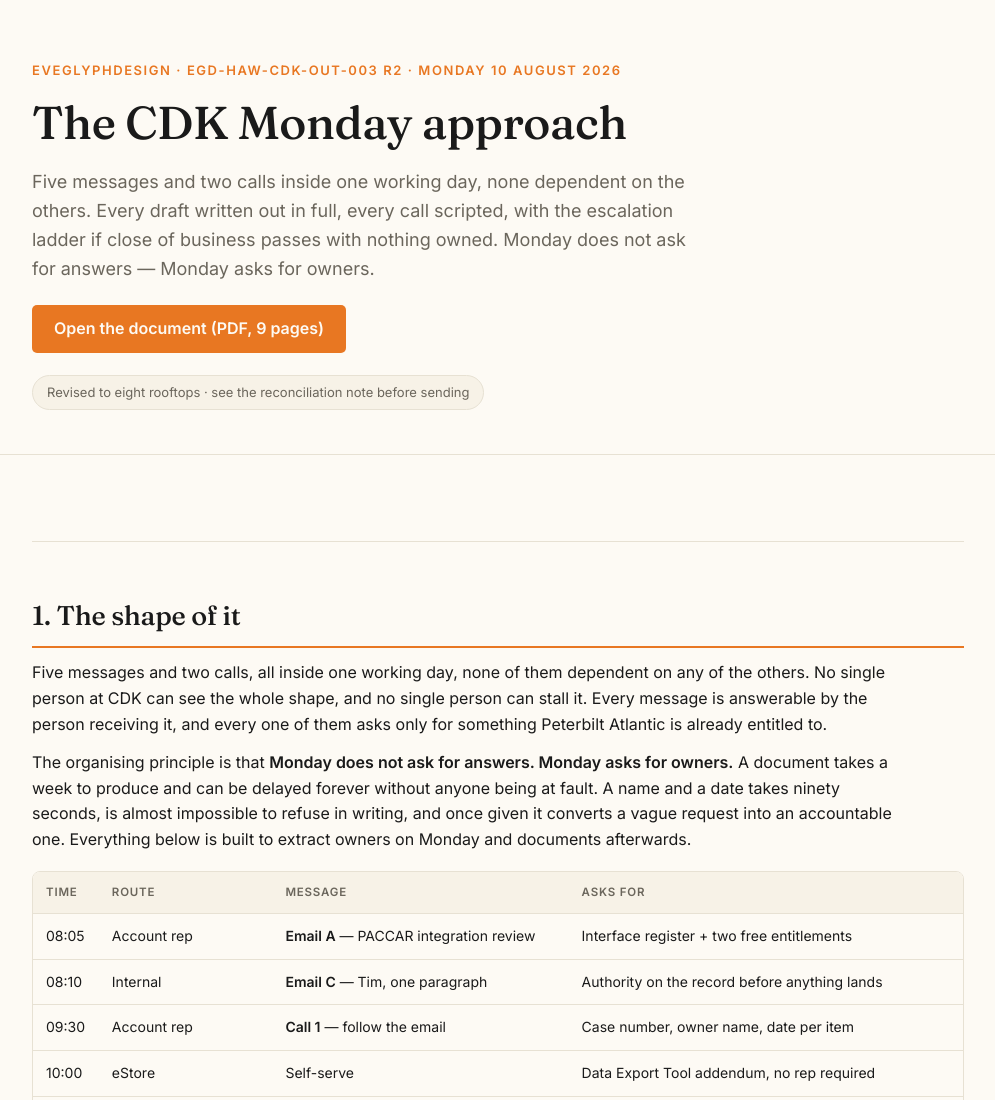
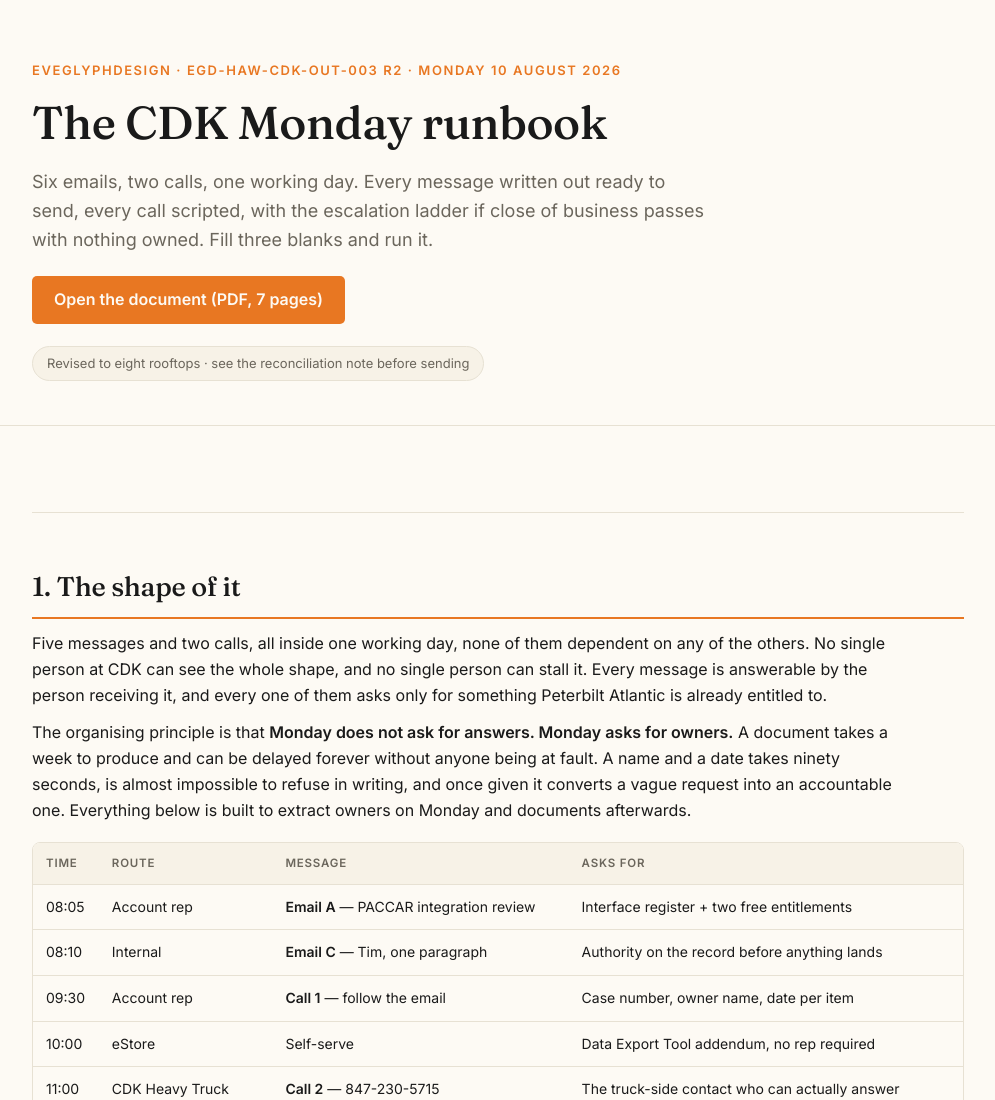
Before and after one commit to EVEglyphDesign/eve-hawkins-cdk-twin, a plain HTML site: page docs/monday/index.html in a window 1280 px wide. Shown: the top 1100 px of the page, without its empty margins (142-1137 px from the left). Drawn offline with Linux system fonts and the light colour scheme.

Commit message:
Monday runbook r2: executable runbook framing, eight-location cover correction across all four documents

```diff
--- a/docs/monday/index.html
+++ b/docs/monday/index.html
@@ -35,10 +35,10 @@
 footer .mark{font-family:'Fraunces',Georgia,serif;font-style:italic;color:var(--ink);font-size:15px}
 @media(max-width:720px){main h2{font-size:23px}table{font-size:13px}}
 </style></head><body>
-<header class="hero"><div class="wrap"><div class="kicker">EVEglyphDesign · EgD-HAW-CDK-OUT-003 r2 · Monday 10 August 2026</div><h1>The CDK Monday approach</h1>
-<p class="lede">Five messages and two calls inside one working day, none dependent on the others. Every draft written out in full, every call scripted, with the escalation ladder if close of business passes with nothing owned. Monday does not ask for answers — Monday asks for owners.</p><a class="cta" href="EVEglyphDesign_CDK_Monday_Approach.pdf">Open the document (PDF, 9 pages)</a>
+<header class="hero"><div class="wrap"><div class="kicker">EVEglyphDesign · EgD-HAW-CDK-OUT-003 r2 · Monday 10 August 2026</div><h1>The CDK Monday runbook</h1>
+<p class="lede">Six emails, two calls, one working day. Every message written out ready to send, every call scripted, with the escalation ladder if close of business passes with nothing owned. Fill three blanks and run it.</p><a class="cta" href="EVEglyphDesign_CDK_Monday_Approach.pdf">Open the document (PDF, 7 pages)</a>
 <div><span class="status-pill">Revised to eight rooftops · see the reconciliation note before sending</span></div></div></header>
-<main><div class="wrap"><h1>The CDK Monday Approach</h1>
+<main><div class="wrap"><h1>The CDK Monday Runbook</h1>
 <hr />
 <h2>1. The shape of it</h2>
 <p>Five messages and two calls, all inside one working day, none of them dependent on any of the
```
Also changed, not shown: 5 other files.
